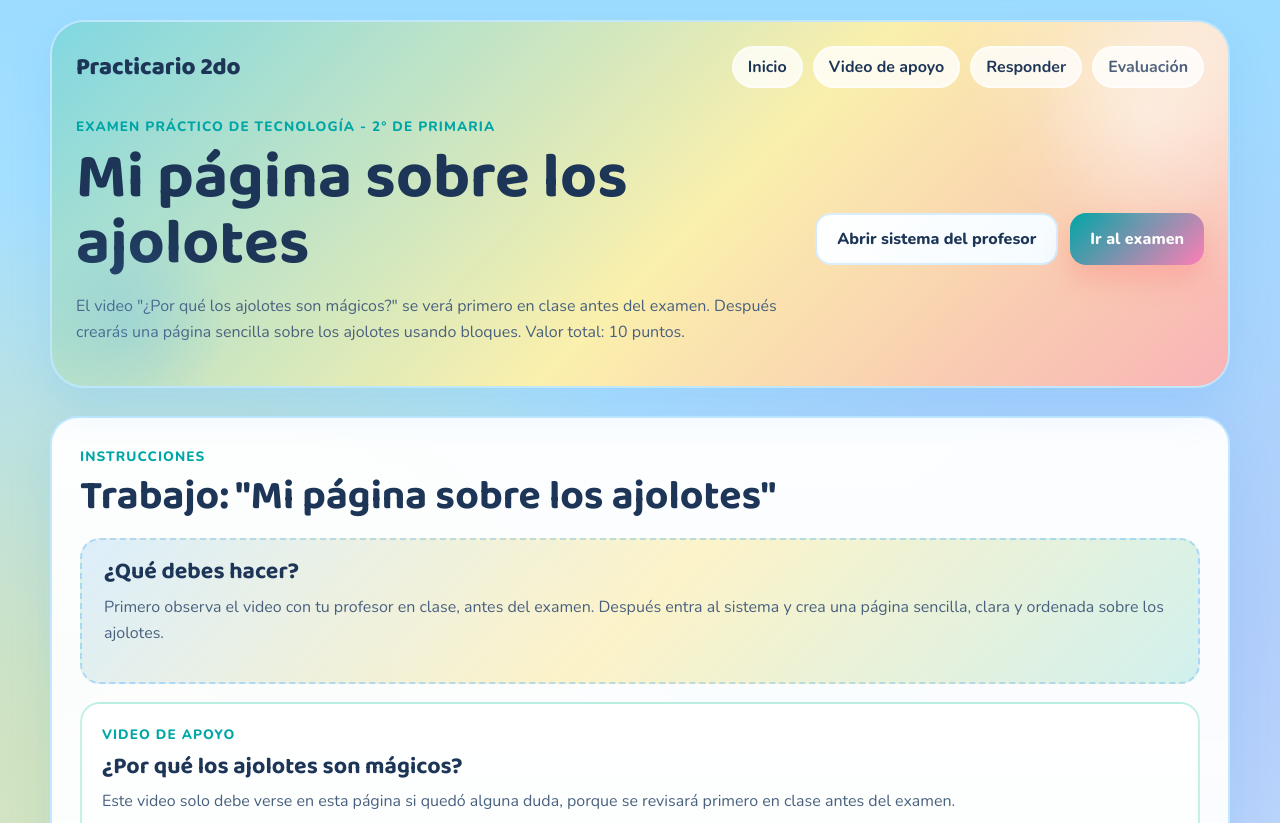
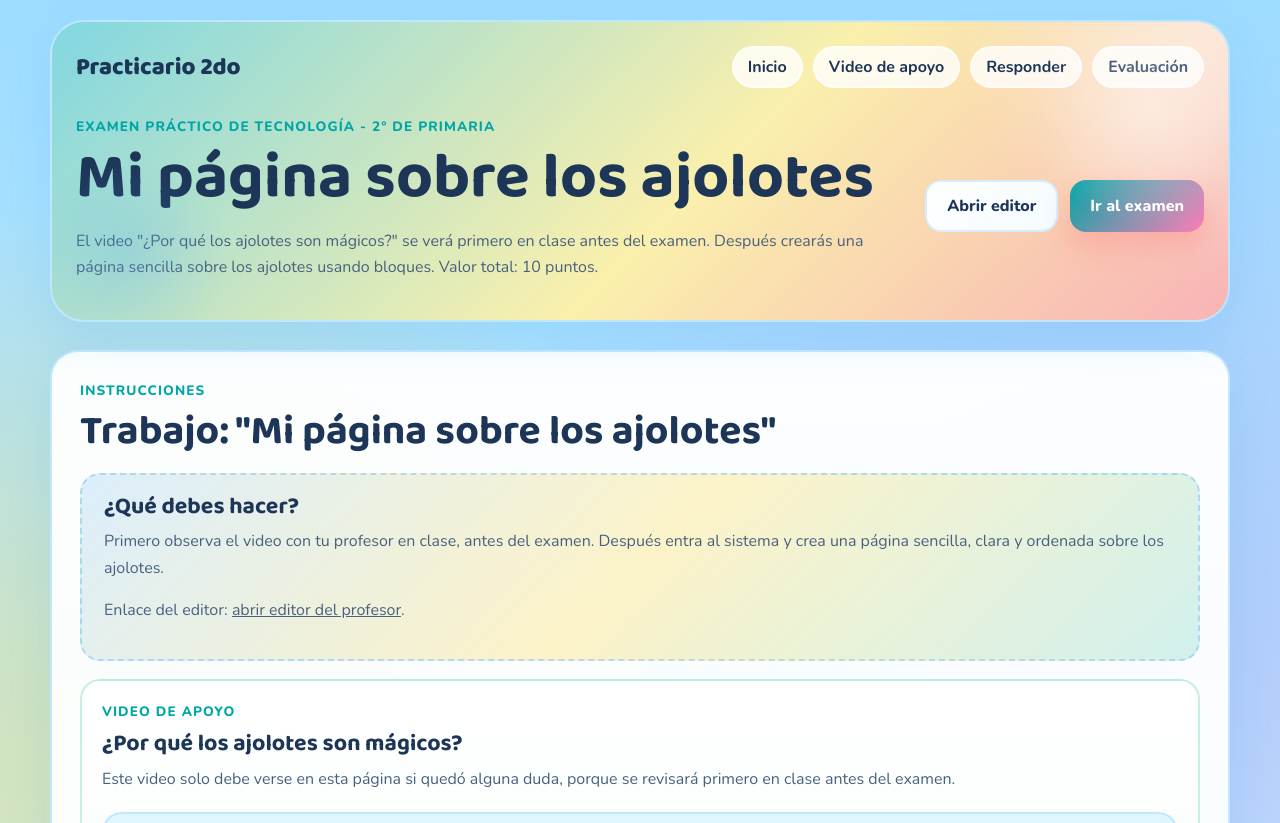
Before and after one commit to Prof-Luis1986/Practicario_2do, a plain HTML site: page examen-practico.html in a window 1280 px wide. Shown: the top 823 px of the page. Drawn offline with nearby package versions, Linux system fonts and the light colour scheme; grey boxes are pictures that could not be loaded.

Commit message:
Se cargan archivos

```diff
--- a/examen-practico.html
+++ b/examen-practico.html
@@ -51,7 +51,7 @@
             href="https://prof-luis1986.github.io/sistema_web_2do/"
             target="_blank"
             rel="noreferrer"
-          >Abrir sistema del profesor</a>
+          >Abrir editor</a>
           <a class="btn btn-primary" href="#formulario">Ir al examen</a>
         </div>
       </section>
@@ -69,6 +69,14 @@
           <p>
             Primero observa el video con tu profesor en clase, antes del examen. Después entra al sistema
             y crea una página sencilla, clara y ordenada sobre los ajolotes.
+          </p>
+          <p>
+            Enlace del editor:
+            <a
+              href="https://prof-luis1986.github.io/sistema_web_2do/"
+              target="_blank"
+              rel="noreferrer"
+            >abrir editor del profesor</a>.
           </p>
         </div>
 
```
Also changed, not shown: index.html (+6 -0 lines).
